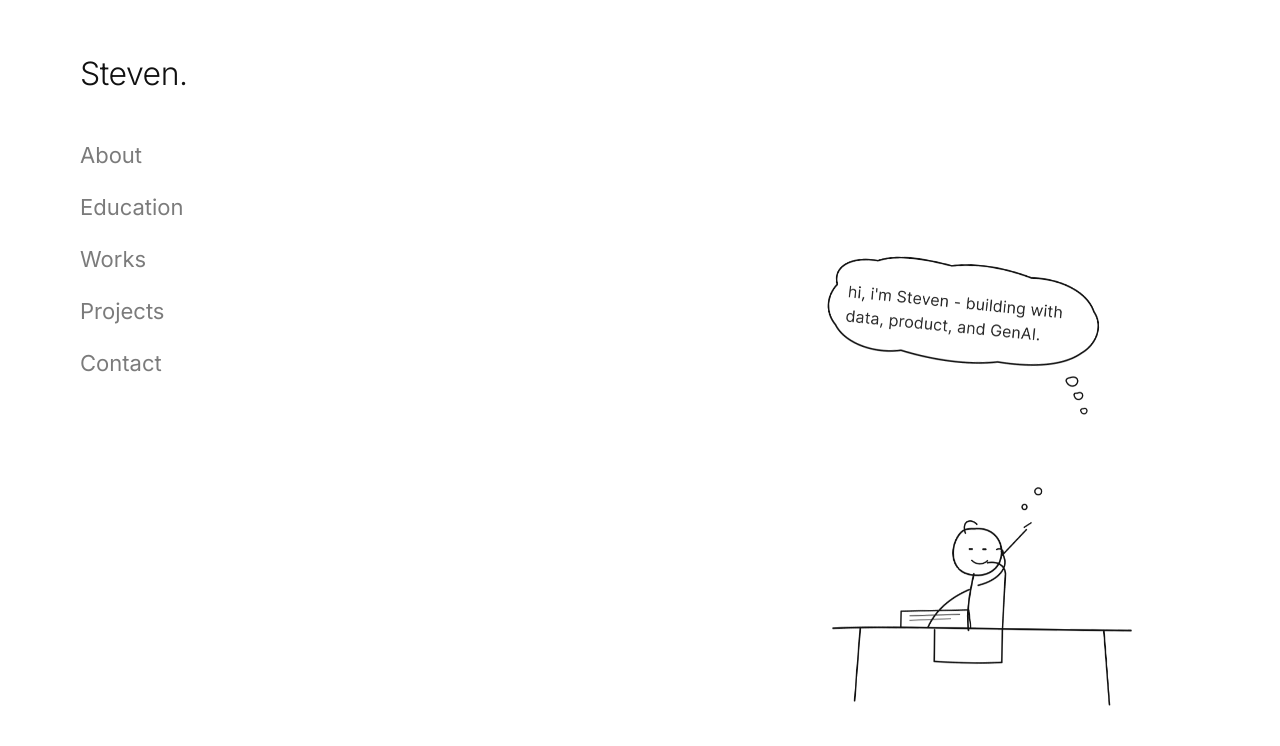
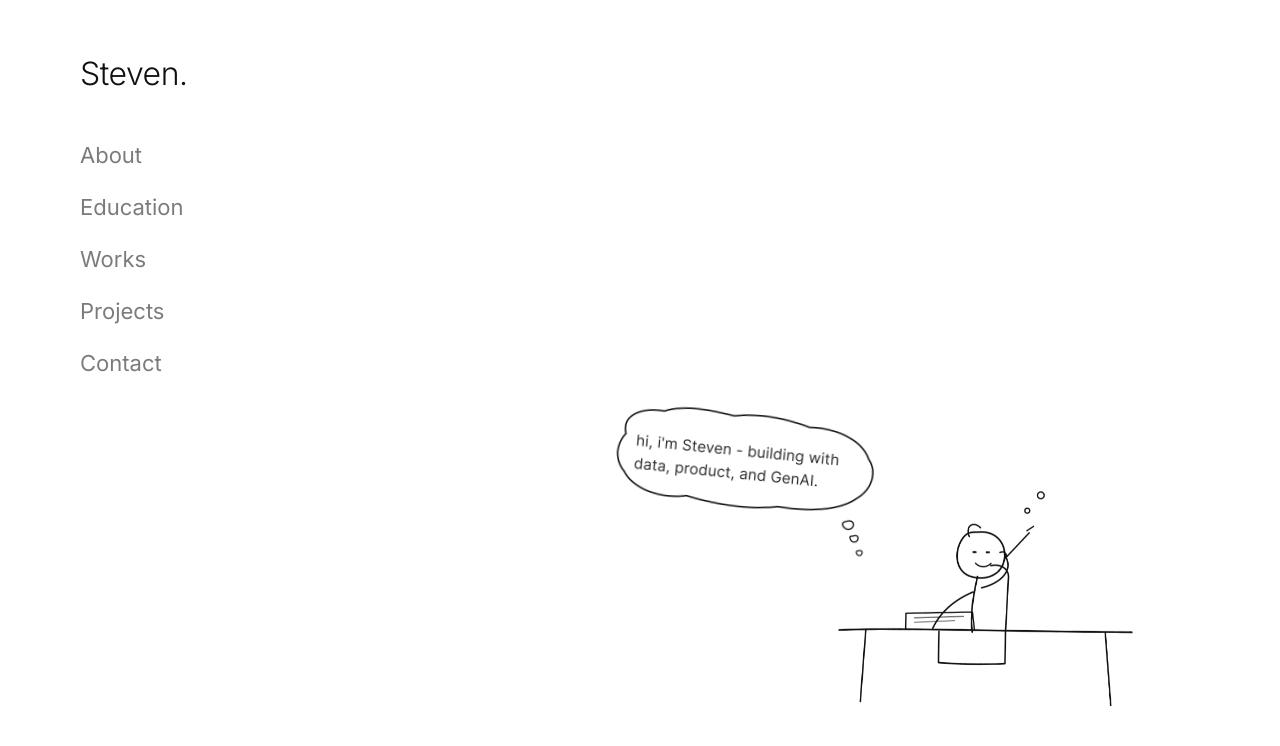
Before and after one commit to steven-lijw/my_website, a Next.js app: page / in a window 1280 px wide. Shown: the top 746 px of the page. Built offline with nearby package versions, Linux system fonts and the light colour scheme.

Commit message:
fix: place home thought bubble upper-left of the figure
Anchor the cloud northwest of the desk doodle so its bottom-right
trail points at the character's head instead of sitting dead-center
above.

```diff
--- a/src/app/globals.css
+++ b/src/app/globals.css
@@ -52,6 +52,8 @@ a {
 
 .home-doodle__bubble {
   animation: home-bubble 4.5s ease-in-out infinite;
+  /* pivot near the trail so the cloud floats from the head connection */
+  transform-origin: 92% 100%;
   will-change: transform;
 }
 
--- a/src/components/HomeDoodle.tsx
+++ b/src/components/HomeDoodle.tsx
@@ -4,15 +4,44 @@ import Image from "next/image";
 import { home } from "@/data/content";
 
 /**
- * Home illustration with motion matching Figma Desktop / Home (4.5s loop).
- * Bubble sits above-left of the figure so the head stays fully visible;
- * trail dots connect visually without covering the person.
+ * Composition: thought bubble sits upper-left of the figure;
+ * bubble trail (bottom-right of the cloud) points toward the head.
  */
 export function HomeDoodle() {
   return (
-    <div className="home-doodle absolute right-2 bottom-2 flex w-[min(480px,50vw)] flex-col items-end overflow-visible">
-      {/* Bubble above the figure — not stacked over the head */}
-      <div className="home-doodle__bubble relative z-0 mr-[8%] w-[78%] origin-bottom-right">
+    <div className="home-doodle absolute right-2 bottom-2 w-[min(520px,54vw)] overflow-visible">
+      {/*
+        Relative stage so bubble can sit NW of the person.
+        Person anchors bottom-right; bubble offsets up-left.
+      */}
+      <div className="relative ml-auto w-full">
+        {/* Person first — defines the stage size */}
+        <div className="home-doodle__person relative z-10 ml-auto w-[78%] overflow-visible">
+          <Image
+            src="/illustrations/home-doodle.png"
+            alt="Stick figure thinking at a desk"
+            width={720}
+            height={560}
+            className="h-auto w-full select-none"
+            priority
+          />
+        </div>
+
+        {/*
+          Bubble upper-left of the figure:
+          - right edge of bubble near head
+          - bottom trail dots aim at head's upper-left
+        */}
+        <div
+          className="home-doodle__bubble absolute z-20 origin-bottom-right"
+          style={{
+            width: "68%",
+            /* sit left of the person block (person is 78% right-aligned) */
+            right: "52%",
+            /* float above the head area of the person image */
+            bottom: "48%",
+          }}
+        >
           <Image
             src="/illustrations/thought-bubble.png"
             alt={home.bubble}
@@ -22,17 +51,6 @@ export function HomeDoodle() {
             priority
           />
         </div>
-
-      {/* Pull person up slightly so trail meets the head, without covering it */}
-      <div className="home-doodle__person relative z-10 -mt-[6%] mr-0 w-[86%] overflow-visible">
-        <Image
-          src="/illustrations/home-doodle.png"
-          alt="Stick figure thinking at a desk"
-          width={720}
-          height={560}
-          className="h-auto w-full select-none"
-          priority
-        />
       </div>
     </div>
   );
```
Lines whose indentation alone changed are shown as unchanged.
